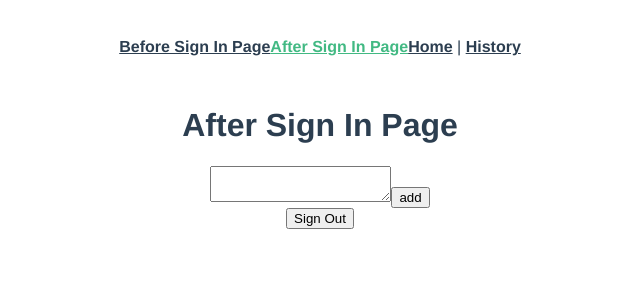
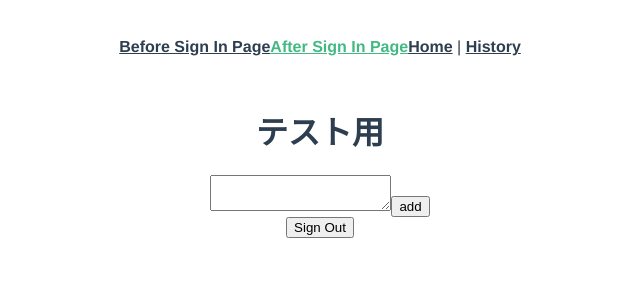
Before and after one commit to beginners-luckk/beginners-luck, a Vue app: page /AfterSignIn in a window 1280 px wide. Shown: the top 300 px of the page, without its empty margins (320-960 px from the left). Built offline with nearby package versions, Linux system fonts and the light colour scheme; no server answers; the database is empty; sample sign-in values are in the browser's storage.

Commit message:
outputUserVoiceをhistoryに反映

```diff
--- a/src/views/AfterSignIn.vue
+++ b/src/views/AfterSignIn.vue
@@ -1,6 +1,6 @@
 <template>
   <div>
-    <h1>After Sign In Page</h1>
+    <h1>テスト用</h1>
     <user-voice /> <make-question />
     <button @click="signOut">Sign Out</button>
   </div>
--- a/src/views/BeforeSignIn.vue
+++ b/src/views/BeforeSignIn.vue
@@ -3,14 +3,10 @@
     <h1 class="title">Job</h1>
     <h1 class="title">interview</h1>
     <button class="login" @click="signIn">LOGIN</button>
-    <output-user-voice />
   </div>
 </template>
 <script>
-import OutputUserVoice from "@/components/outputUserVoice.vue"
-
 export default {
-  components: { OutputUserVoice },
   methods: {
     signIn() {
       this.$store.dispatch("signInWithGoogle")
--- a/src/views/History.vue
+++ b/src/views/History.vue
@@ -1,4 +1,5 @@
 <template>
+  <div>
     <div class="wrapper">
       <div style="margin: 20px">
         <pre>
@@ -38,10 +39,14 @@
         </div>
       </div>
     </div>
+    <output-user-voice />
+  </div>
 </template>
 
 <script>
+import outputUserVoice from "../components/outputUserVoice.vue"
 export default {
+  components: { outputUserVoice },
   data() {
     return {
       items: [
```
Lines whose indentation alone changed are shown as unchanged.
